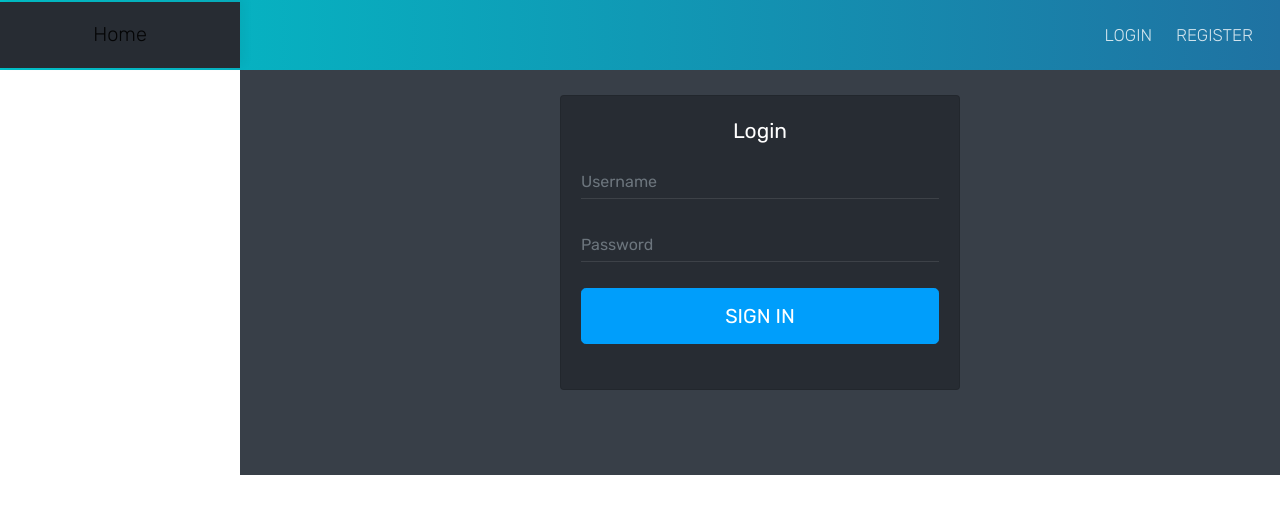
After one commit to manytimes1/lumos_shop, a Symfony app: template templates/user/login.html.twig in a window 1280 px wide. The commit adds this page. Shown: the top 514 px of the page. Run offline with Twig, Linux system fonts and the light colour scheme; the template is opened without the code that fills it, so the values that code supplies are empty; style sheets or scripts are compiled from the project's sources; some libraries are stand-ins or nearby versions.

Commit message:
Implement a login/logout process

```diff
--- a/src/Entity/User.php
+++ b/src/Entity/User.php
@@ -4,6 +4,7 @@ namespace App\Entity;
 
 use Doctrine\Common\Collections\ArrayCollection;
 use Doctrine\ORM\Mapping as ORM;
+use Symfony\Component\Validator\Constraints as Assert;
 use Symfony\Bridge\Doctrine\Validator\Constraints\UniqueEntity;
 use Symfony\Component\Security\Core\User\UserInterface;
 
@@ -55,7 +56,7 @@ class User implements UserInterface
     private $plainPassword;
 
     /**
-     * @ORM\Column(type="string", length=64)
+     * @ORM\Column(type="string")
      */
     private $password;
 
--- a/templates/base.html.twig
+++ b/templates/base.html.twig
@@ -25,12 +25,21 @@
                 <ul class="navbar-nav mr-auto mt-md-0">
                 </ul>
                 <ul class="navbar-nav my-lg-0">
+                    {% if app.user %}
+                        <li class="nav-item">
+                            <a class="nav-link" href="">My Profile</a>
+                        </li>
+                        <li class="nav-item">
+                            <a class="nav-link" href="{{ path('logout') }}">Logout</a>
+                        </li>
+                    {% else %}
                         <li class="nav-item text-uppercase">
                             <a class="nav-link" href="{{ path('login') }}">Login</a>
                         </li>
                         <li class="nav-item text-uppercase">
                             <a class="nav-link" href="{{ path('register') }}">Register</a>
                         </li>
+                    {% endif %}
                 </ul>
             </div>
         </nav>
--- /dev/null
+++ b/templates/user/login.html.twig
@@ -0,0 +1,34 @@
+{% extends 'base.html.twig' %}
+
+{% block body_id 'login' %}
+
+{% block main %}
+    {% if error %}
+        <div class="invalid-feedback">{{ error.messageKey|trans(error.messageData, 'security') }}</div>
+    {% endif %}
+
+    <div class="login-box card">
+        <div class="card-body">
+            <form class="form-horizontal form-material" action="{{ path('login') }}" method="post">
+                <h3 class="box-title mb-3 text-center">Login</h3>
+                <div class="form-group">
+                    <div class="col-xs-12">
+                        <input type="text" value="{{ last_username }}" class="form-control" name="_username"
+                               placeholder="Username" required="required">
+                    </div>
+                </div>
+                <div class="form-group">
+                    <div class="col-xs-12">
+                        <input type="password" class="form-control" name="_password" placeholder="Password" required="required">
+                    </div>
+                </div>
+                <input type="hidden" name="_csrf_token" value="{{ csrf_token('authenticate') }}"/>
+                <div class="form-group text-center mt-3">
+                    <div class="col-xs-12">
+                        <button class="btn btn-info btn-lg btn-block text-uppercase waves-effect waves-light" type="submit">Sign In</button>
+                    </div>
+                </div>
+            </form>
+        </div>
+    </div>
+{% endblock %}
```
Also changed, not shown: src/Controller/SecurityController.php (added, +35 -0 lines), 1 other file. Lines whose indentation alone changed are shown as unchanged.
